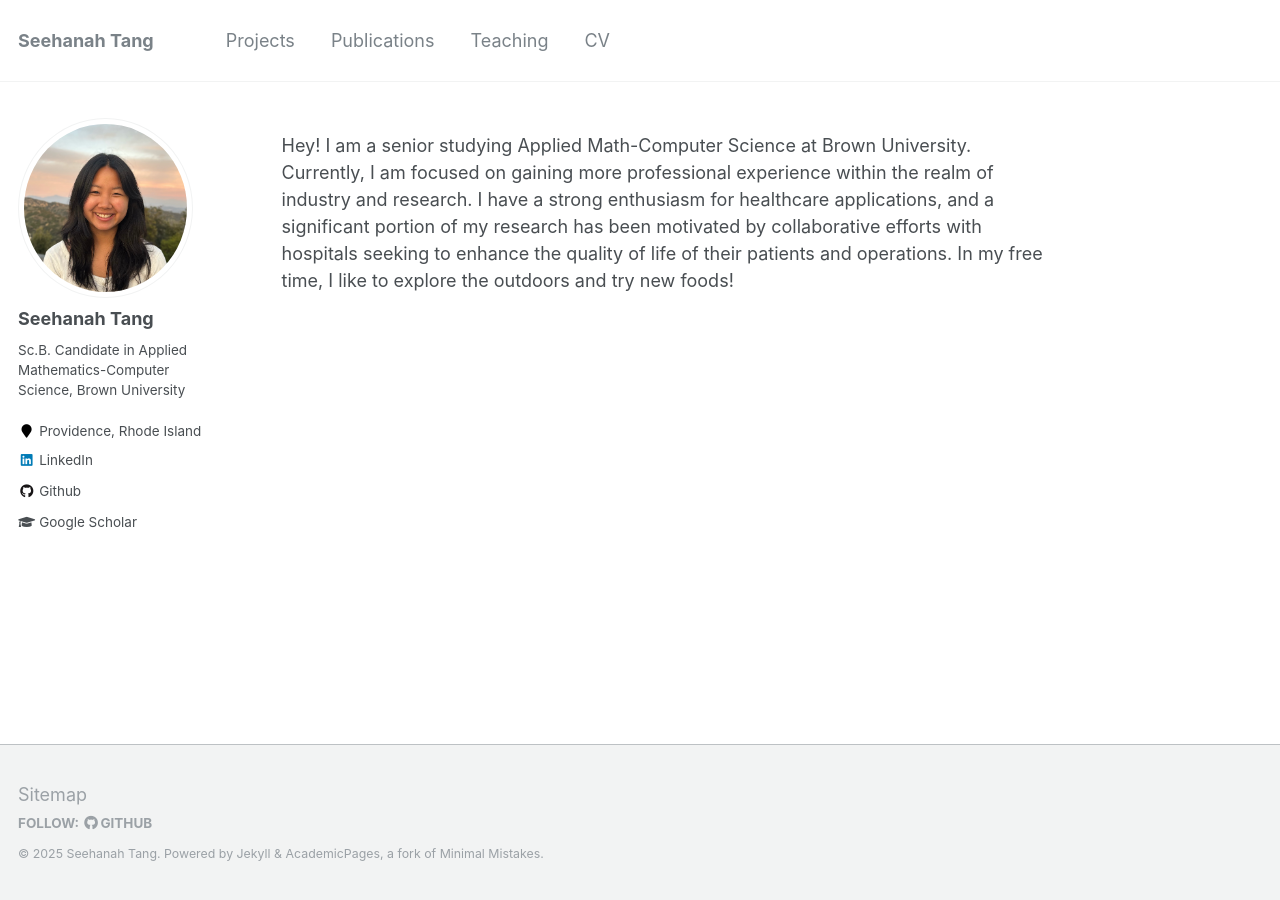
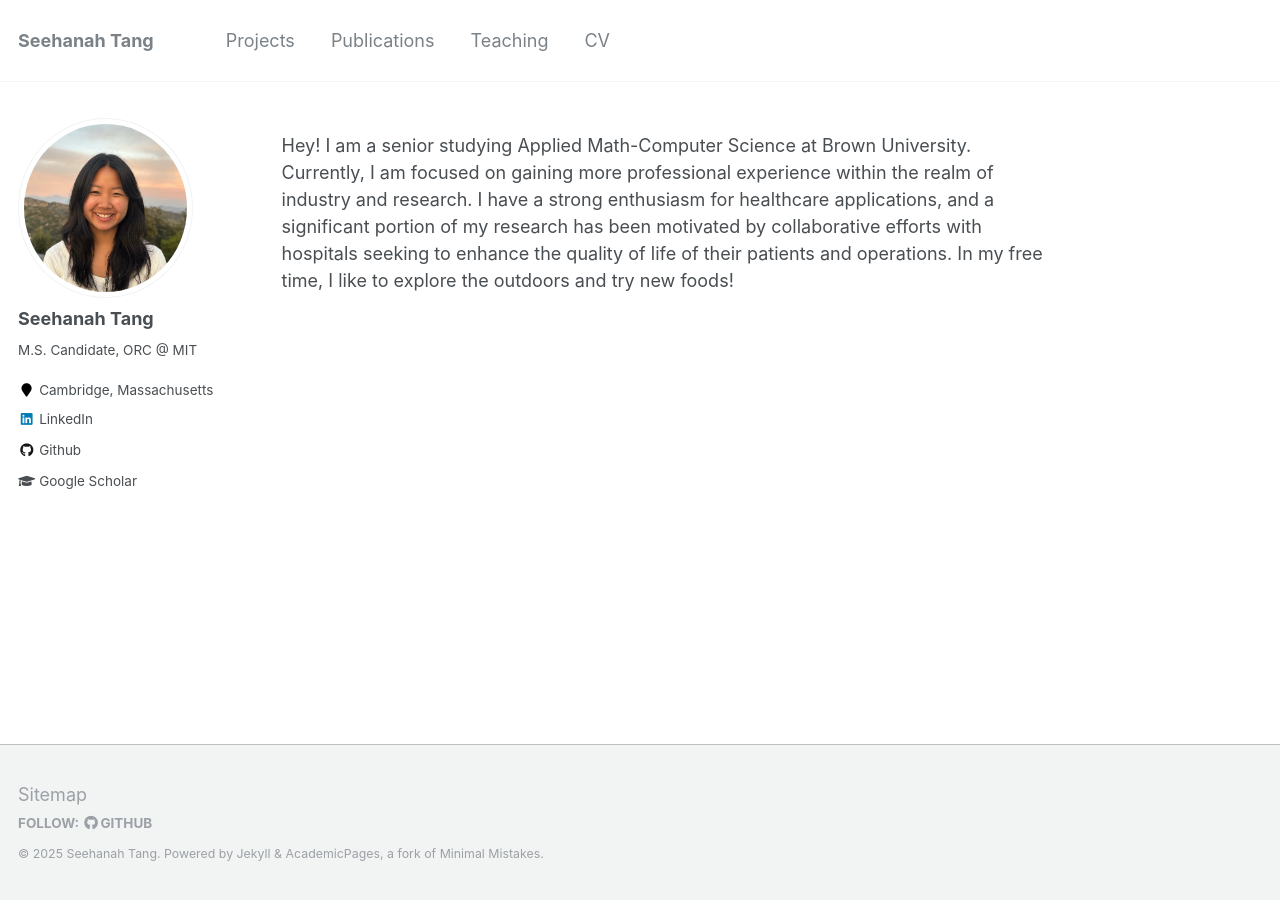
Before and after one commit to seehanahtang/seehanahtang.github.io, a Jekyll site: the page built from _pages/about.md, in a window 1280 px wide. Built offline with Jekyll 4.4.1, drawn with Linux system fonts in a browser that asks for light colours.

Commit message:
Update _config.yml

```diff
--- a/_config.yml
+++ b/_config.yml
@@ -11,9 +11,9 @@ title                    : "Seehanah Tang"
 title_separator          : "-"
 name                     : &name "Seehanah Tang"
 description              : &description "personal description"
-url                      : https://seehanah-tang.github.io # the base hostname & protocol for your site e.g. "https://mmistakes.github.io"
+url                      : https://seehanahtang.github.io # the base hostname & protocol for your site e.g. "https://mmistakes.github.io"
 baseurl                  : "" # the subpath of your site, e.g. "/blog"
-repository               : "seehanah-tang/seehanah-tang.github.io"
+repository               : "seehanahtang/seehanahtang.github.io"
 teaser                   :  # filename of teaser fallback teaser image placed in /images/, .e.g. "500x300.png"
 breadcrumbs              : false # true, false (default)
 words_per_minute         : 160
@@ -82,8 +82,8 @@ analytics:
 author:
   name             : "Seehanah Tang"
   avatar           : "profile.png"
-  bio              : "Sc.B. Candidate in Applied Mathematics-Computer Science, Brown University"
-  location         : "Providence, Rhode Island"
+  bio              : "M.S. Candidate, ORC @ MIT"
+  location         : "Cambridge, Massachusetts"
   employer         :
   pubmed           :
   googlescholar    : "https://scholar.google.com/citations?user=4h9m-DsAAAAJ&hl=en"
@@ -96,13 +96,13 @@ author:
   flickr           :
   facebook         :
   foursquare       :
-  github           : "seehanah-tang"
+  github           : "seehanahtang"
   google_plus      :
   keybase          :
   instagram        :
   impactstory      : #"https://profiles.impactstory.org/u/xxxx-xxxx-xxxx-xxxx"
   lastfm           :
-  linkedin         : "seehanah-tang"
+  linkedin         : "seehanahtang"
   orcid            :
   pinterest        :
   soundcloud       :
```
